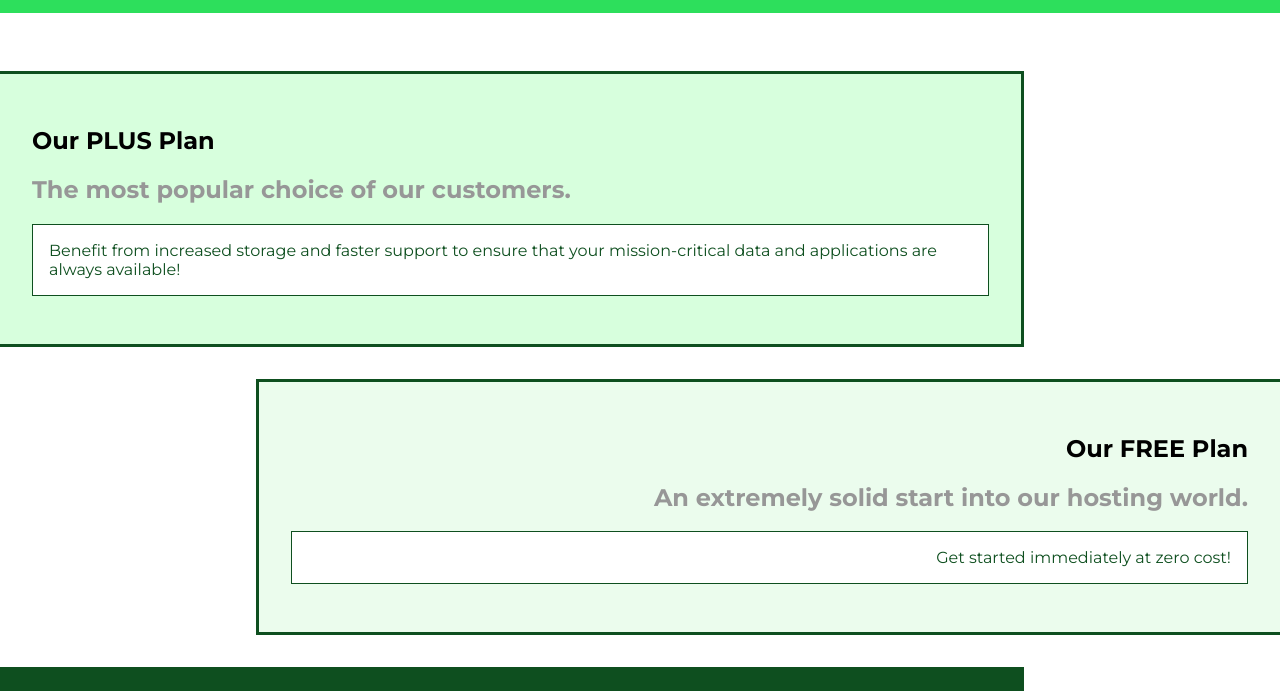
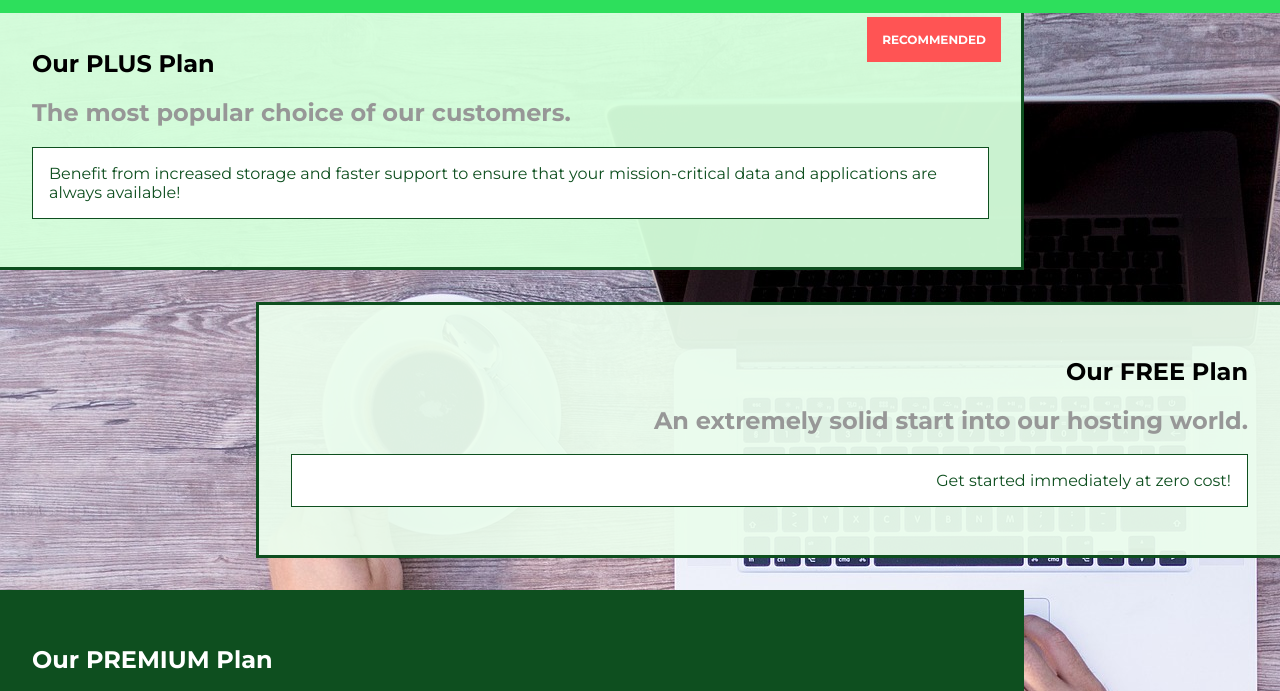
Before and after one commit to AntonDarbokliev/Practice-CSS-Udemy, a plain HTML site: page Diving deeper/packages/index.html in a window 1280 px wide. Shown: the part 54-745 px from the top of the page. Drawn offline with Linux system fonts and the light colour scheme.

Commit message:
element positioning

```diff
--- a/Diving deeper/main.css
+++ b/Diving deeper/main.css
@@ -1,6 +1,3 @@
-
-
-
 #product-overview {
     background: url("freedom.jpg");
     padding: 20px;
@@ -12,8 +9,6 @@
 #product-overview h1{
     font-family: 'Anton', sans-serif;
 }
-
-
 
 .section-title {
     color: #2ddf5c;
--- a/Diving deeper/packages/index.html
+++ b/Diving deeper/packages/index.html
@@ -19,26 +19,28 @@
     <body>
         <header class="main-header">
             <div>
-                <a href="index.html" class="main-logo"> uHost </a>
+                <a href="../index.html" class="main-logo"> uHost </a>
             </div>
             <nav class="main-nav__items">
                 <ul>
                     <li class="main-nav__item">
-                        <a href="packages/index.html">Packages</a>
+                        <a href="index.html">Packages</a>
                     </li>
                     <li class="main-nav__item">
-                        <a href="customers/index.html">Customers</a>
+                        <a href="../customers/index.html">Customers</a>
                     </li>
                     <li class="main-nav__item main-nav__item--cta">
-                        <a href="start-hosting/index.html">Start Hosting</a>
+                        <a href="../start-hosting/index.html">Start Hosting</a>
                     </li>
                 </ul>
             </nav>
         </header>
         <main>
+            <div class="background"></div>
             <section class="plan" id="plus">
                 <a href="#">
                     <h1 class="plan__title">Our PLUS Plan</h1>
+                    <div class="plan__badge">RECOMMENDED</div>
                     <h2 class="plan__subtitle">The most popular choice of our customers.</h2>
                     <p class="plan__description">Benefit from increased storage and faster support to ensure that your mission-critical data and applications
                         are always available!</p>
--- a/Diving deeper/packages/packages.css
+++ b/Diving deeper/packages/packages.css
@@ -1,5 +1,13 @@
 main{
     padding-top: 32px;
+}
+
+.background {
+    background: url('../images/plans-background.jpg');
+    height: 100%;
+    width: 100%;
+    position: fixed;
+    z-index: -1;
 }
 
 .plan{
@@ -7,6 +15,7 @@ main{
     border-left: none;
     margin: 16px 0px;
     width: 80%;
+    position: relative;
 }
 
 .plan:hover,
@@ -50,6 +59,18 @@ main{
     padding: 32px;
 }
 
+.plan__badge{
+    font-weight: bold;
+    position: absolute;
+    top: 0px;
+    right: 0;
+    color: white;
+    background: #ff5454;
+    padding: 15px;
+    font-size: 12px;
+    margin: 20px
+}
+
 .plan__subtitle {
     color: #979797;
 }
--- a/Diving deeper/shared.css
+++ b/Diving deeper/shared.css
@@ -19,6 +19,8 @@ body {
     padding: 8px 16px;
     width: 100%;
     margin-bottom: 10px;
+    position: fixed;
+    z-index: 1;
 }
 
 .main-header > div{
```
Also changed, not shown: Diving deeper/images/plans-background.jpg (added).
